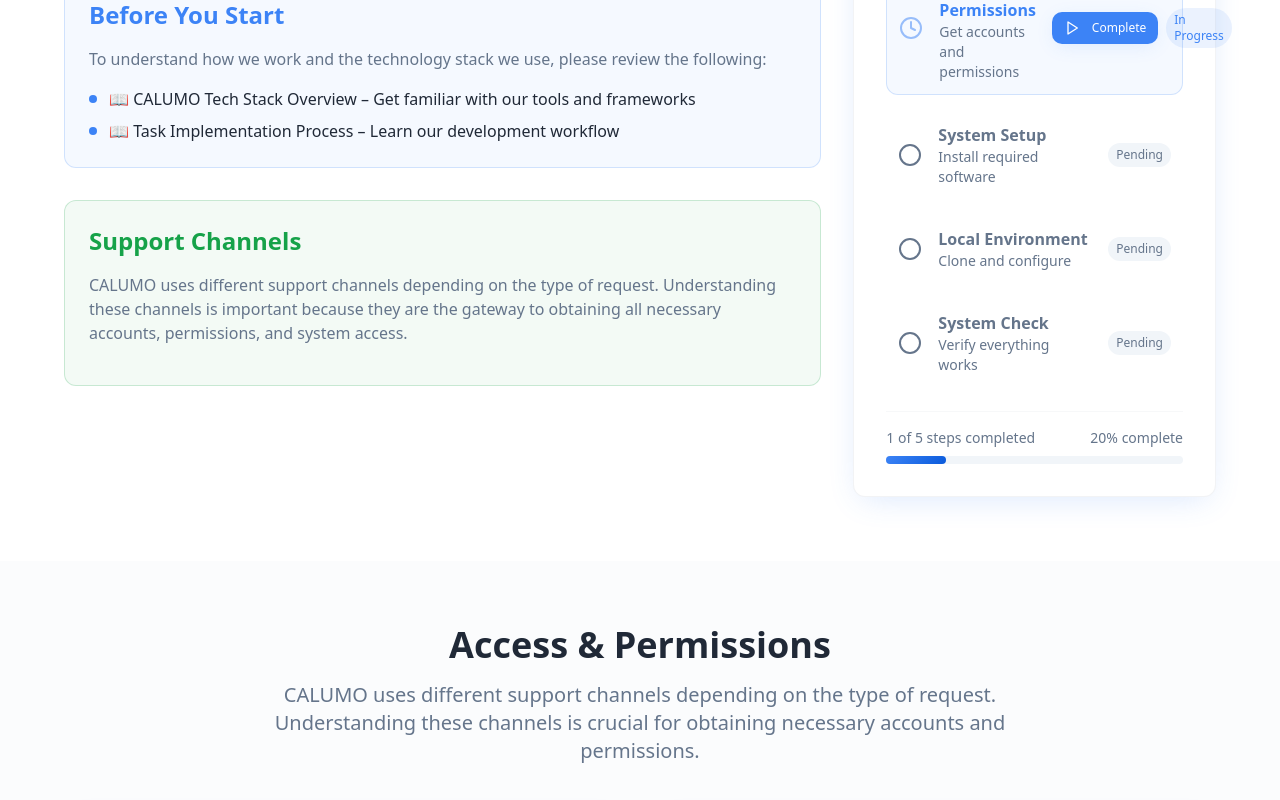
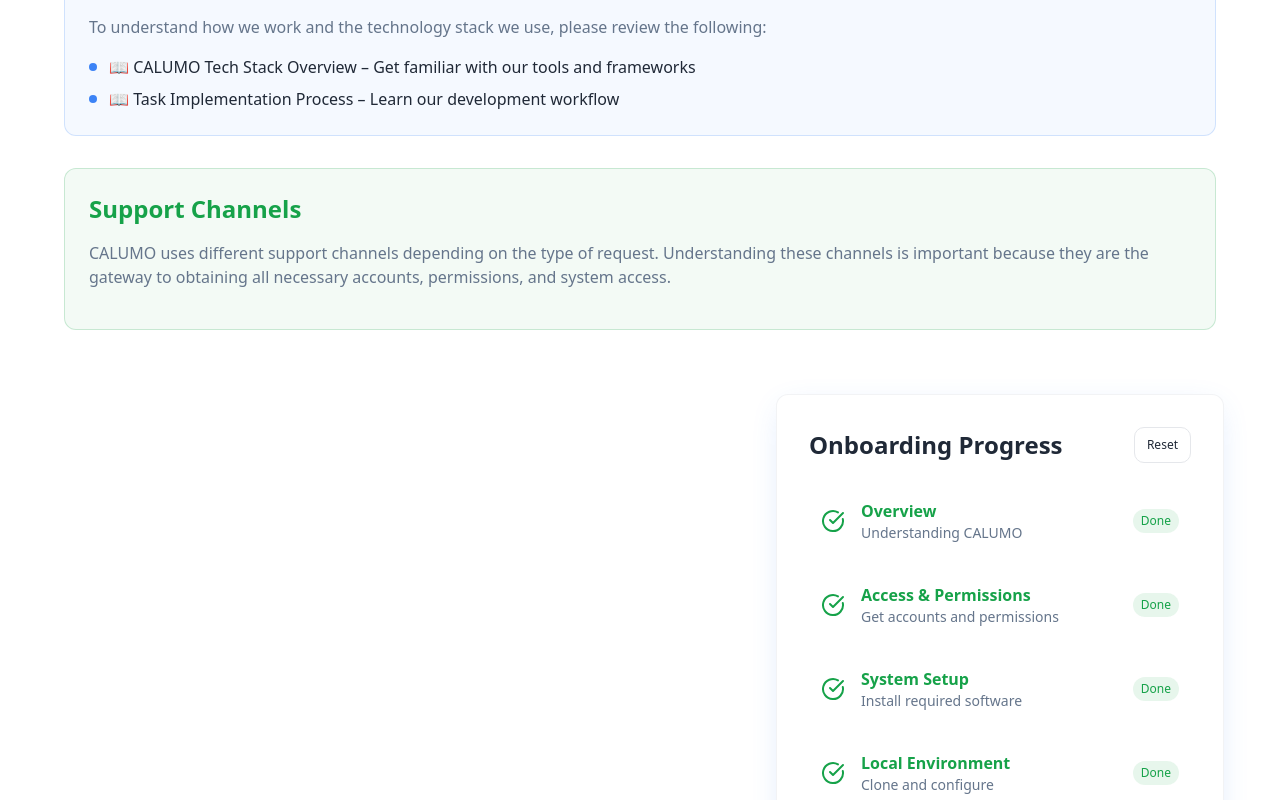
Before and after one commit to kbeetea/calumo-start-guide, a React (Vite) app: page / in a window 1280 px wide. Shown: the part 780-1580 px from the top of the page. Built offline with nearby package versions, Linux system fonts and the light colour scheme.

Commit message:
Refactor progress steps
Implement scroll-based completion and section-specific completion buttons for progress steps. Move checklist placement for better usability.

```diff
--- a/src/components/ProgressSteps.tsx
+++ b/src/components/ProgressSteps.tsx
@@ -1,5 +1,5 @@
-import { CheckCircle, Circle, Clock, Play } from "lucide-react";
-import { useState } from "react";
+import { CheckCircle, Circle, Clock } from "lucide-react";
+import { useState, useEffect } from "react";
 import { Button } from "./ui/button";
 
 interface Step {
@@ -37,31 +37,36 @@ const initialSteps: Step[] = [
 ];
 
 const ProgressSteps = () => {
-  const [currentStepIndex, setCurrentStepIndex] = useState(1);
   const [completedSteps, setCompletedSteps] = useState(new Set(["overview"]));
 
-  const getStepStatus = (index: number) => {
-    if (completedSteps.has(initialSteps[index].id)) return "completed";
-    if (index === currentStepIndex) return "current";
+  useEffect(() => {
+    const observer = new IntersectionObserver(
+      (entries) => {
+        entries.forEach((entry) => {
+          if (entry.isIntersecting) {
+            const sectionId = entry.target.id;
+            if (sectionId && !completedSteps.has(sectionId)) {
+              setCompletedSteps(prev => new Set(prev).add(sectionId));
+            }
+          }
+        });
+      },
+      { threshold: 0.3 }
+    );
+
+    // Observe all sections
+    const sections = document.querySelectorAll('section[id]');
+    sections.forEach(section => observer.observe(section));
+
+    return () => observer.disconnect();
+  }, [completedSteps]);
+
+  const getStepStatus = (step: Step) => {
+    if (completedSteps.has(step.id)) return "completed";
     return "upcoming";
   };
 
-  const markStepComplete = (stepIndex: number) => {
-    const stepId = initialSteps[stepIndex].id;
-    if (!completedSteps.has(stepId)) {
-      const newCompleted = new Set(completedSteps);
-      newCompleted.add(stepId);
-      setCompletedSteps(newCompleted);
-
-      // Move to next step if current step is completed
-      if (stepIndex === currentStepIndex && stepIndex < initialSteps.length - 1) {
-        setCurrentStepIndex(stepIndex + 1);
-      }
-    }
-  };
-
   const resetProgress = () => {
-    setCurrentStepIndex(1);
     setCompletedSteps(new Set(["overview"]));
   };
 
@@ -81,35 +86,24 @@ const ProgressSteps = () => {
 
       <div className="space-y-4">
         {initialSteps.map((step, index) => {
-          const status = getStepStatus(index);
+          const status = getStepStatus(step);
           return (
             <div
               key={step.id}
-              className={`flex items-center gap-4 p-3 rounded-lg transition-all duration-300 ${
-                status === "current" ? "bg-primary/5 border border-primary/20" : ""
-              } ${status === "upcoming" ? "hover:bg-muted/50 cursor-pointer" : ""}`}
-              onClick={() => status === "upcoming" && index === currentStepIndex && markStepComplete(index)}
+              className="flex items-center gap-4 p-3 rounded-lg transition-all duration-300"
             >
               <div className="flex-shrink-0 relative">
                 {status === "completed" && (
                   <CheckCircle className="w-6 h-6 text-accent animate-scale-in" />
                 )}
-                {status === "current" && (
-                  <div className="relative">
-                    <Clock className="w-6 h-6 text-primary animate-pulse" />
-                    <div className="absolute -inset-1 bg-primary/20 rounded-full animate-ping"></div>
-                  </div>
-                )}
                 {status === "upcoming" && (
-                  <Circle className="w-6 h-6 text-muted-foreground hover:text-primary transition-colors" />
+                  <Circle className="w-6 h-6 text-muted-foreground" />
                 )}
               </div>
 
               <div className="flex-grow">
                 <h4 className={`font-semibold transition-colors ${
-                  status === "current" ? "text-primary" :
-                  status === "completed" ? "text-accent" :
-                  "text-muted-foreground"
+                  status === "completed" ? "text-accent" : "text-muted-foreground"
                 }`}>
                   {step.title}
                 </h4>
@@ -117,28 +111,10 @@ const ProgressSteps = () => {
               </div>
 
               <div className="flex items-center gap-2">
-                {status === "current" && index === currentStepIndex && (
-                  <Button
-                    size="sm"
-                    variant="default"
-                    className="h-8 px-3 text-xs"
-                    onClick={(e) => {
-                      e.stopPropagation();
-                      markStepComplete(index);
-                    }}
-                  >
-                    <Play className="w-3 h-3 mr-1" />
-                    Complete
-                  </Button>
-                )}
-
                 <div className={`text-xs px-2 py-1 rounded-full transition-all ${
-                  status === "completed" ? "bg-accent/10 text-accent" :
-                  status === "current" ? "bg-primary/10 text-primary" :
-                  "bg-muted text-muted-foreground"
+                  status === "completed" ? "bg-accent/10 text-accent" : "bg-muted text-muted-foreground"
                 }`}>
-                  {status === "completed" ? "Done" :
-                   status === "current" ? "In Progress" : "Pending"}
+                  {status === "completed" ? "Done" : "Pending"}
                 </div>
               </div>
             </div>
--- a/src/pages/Index.tsx
+++ b/src/pages/Index.tsx
@@ -12,11 +12,9 @@ const Index = () => {
 
       <main>
         {/* Getting Started Section */}
-        <section id="getting-started" className="py-16">
+        <section id="overview" className="py-16">
           <div className="container mx-auto px-6">
             <div className="max-w-6xl mx-auto">
-              <div className="grid lg:grid-cols-3 gap-8">
-                <div className="lg:col-span-2">
               <h2 className="text-4xl font-bold mb-6 text-foreground">Getting Started</h2>
               <div className="prose prose-lg max-w-none">
                 <p className="text-xl text-muted-foreground mb-6 leading-relaxed">
@@ -52,14 +50,17 @@ const Index = () => {
                 </div>
               </div>
             </div>
+          </div>
+        </section>
 
-                <div className="lg:col-span-1">
+        {/* Progress Tracker */}
+        <div className="sticky top-4 z-50 mx-6 mb-8">
+          <div className="container mx-auto">
+            <div className="max-w-md ml-auto">
               <ProgressSteps />
             </div>
           </div>
         </div>
-          </div>
-        </section>
 
         <AccessSection />
         <SystemSetupSection />
```
Lines whose indentation alone changed are shown as unchanged.
